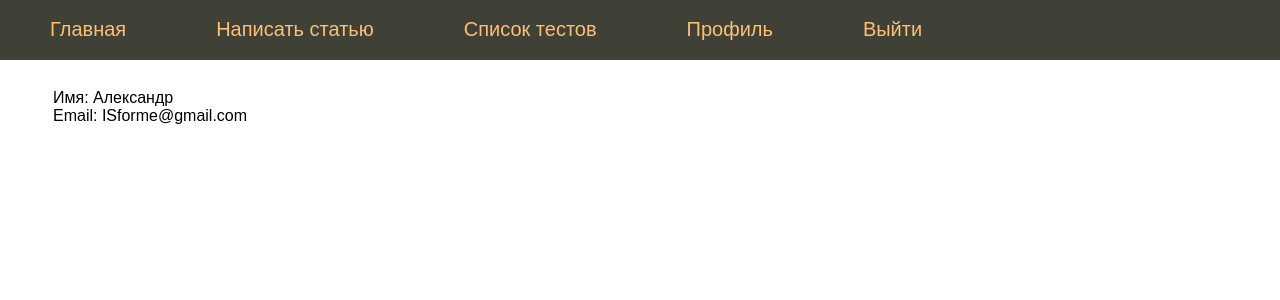
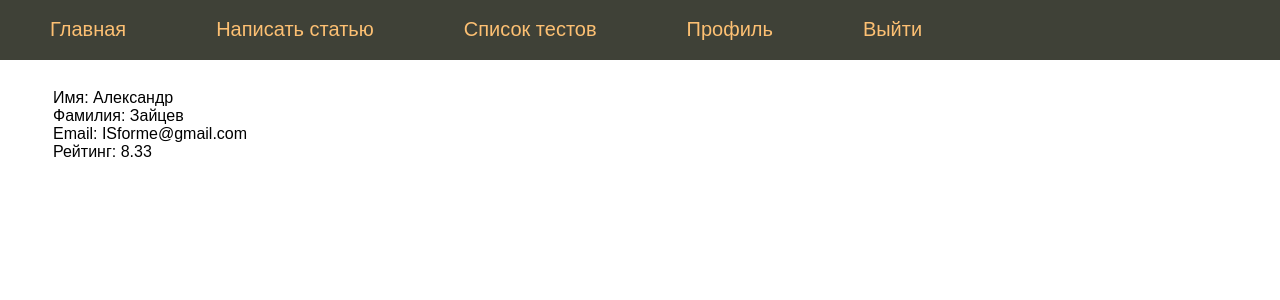
Before and after one commit to Fallenl1fe/DIPLOM, a Flask app: page /profile in a window 1280 px wide. Shown: the top 300 px of the page. Run offline with Flask 2, Linux system fonts and the light colour scheme; a user stored in the database is signed in.

Commit message:
Доделал

```diff
--- a/common.py
+++ b/common.py
@@ -95,6 +95,9 @@ def check_answer(testing_id, answer_id, session):
         if sdal_nesdal(testing_id=testing_id, session=session) == True:
             session.query(models.Testing).filter(models.Testing.id == testing_id).update(
                 {'result': True, 'end_date': datetime.datetime.utcnow()})
+            #
+            session.query(models.User_test).filter(models.User_test.test_id == q.test_id).delete()
+            #
         else: session.query(models.Testing).filter(models.Testing.id == testing_id).update(
                 {'result': False, 'end_date': datetime.datetime.utcnow()})
     session.commit()
--- a/templates/profile.html
+++ b/templates/profile.html
@@ -8,7 +8,9 @@
 	<tr><td valign="top">
 		<ul class="profile-info">
 		<li>Имя: {{ current_user.name }}</li>
+        <li>Фамилия: {{ current_user.surname }}</li>
 		<li>Email: {{ current_user.email }}</li>
+        <li>Рейтинг: {{ current_user.rating }}</li>
 		</ul>
 	</td></tr>
 </table>
```
Also changed, not shown: blog.db.
